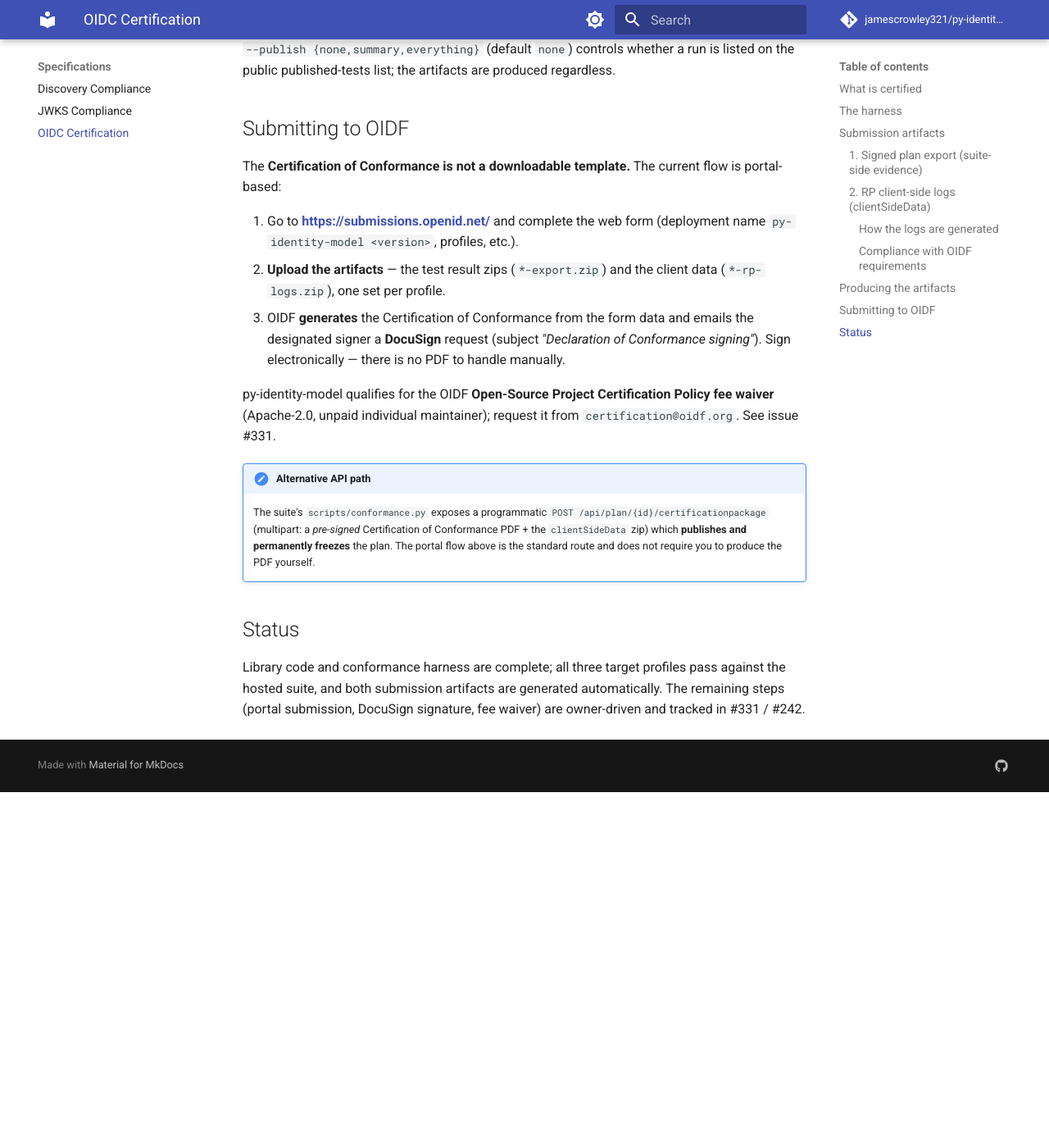
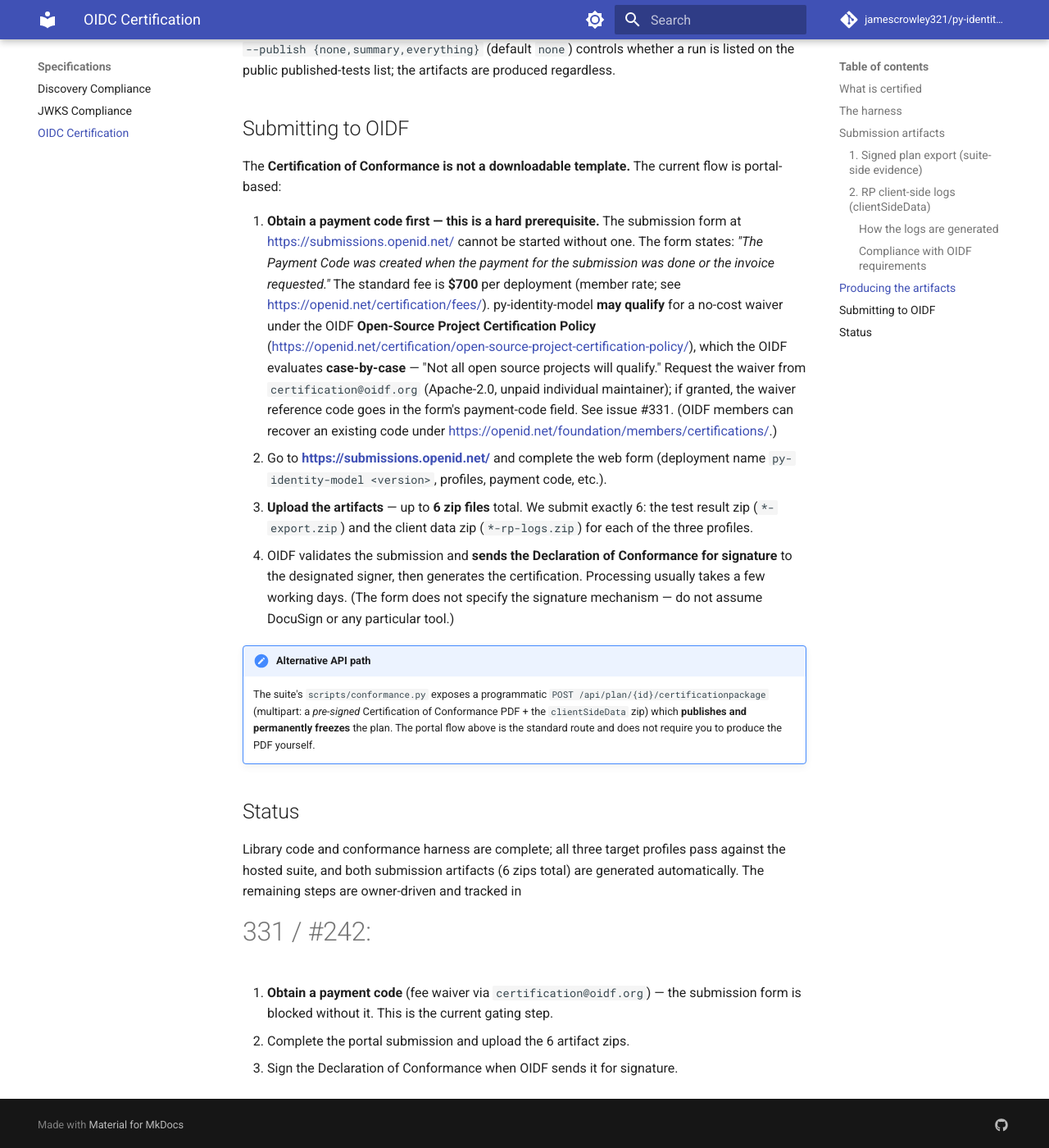
Before and after one commit to jamescrowley321/py-identity-model, an MkDocs documentation site: the page built from docs/certification.md, in a window 1280 px wide and 1400 px high, scrolled down 3303 px. Shown: the whole window at 82% size. Built offline with MkDocs 1.6.1 and Material for MkDocs 9.7.7, drawn with Linux system fonts in a browser that asks for light colours; comment, search, counter and statistics services are not loaded; before the commit the page ends 4269 px from its top, so only the background shows below that.

Commit message:
docs(certification): correct submission flow — payment code gate, sourced waiver
- Payment code is a hard prerequisite to start the submissions.openid.net form
- Remove unsubstantiated DocuSign specifics; form does not name a signature tool
- Source the OSS fee waiver to OIDF policy + fee pages; note it is case-by-case
  ($700/deployment; "Not all open source projects will qualify")
- Clarify 6-zip upload (3 profiles x export + rp-logs) matches the form's limit

Co-Authored-By: Claude Opus 4.8 (1M context) <noreply@anthropic.com>

```diff
--- a/docs/certification.md
+++ b/docs/certification.md
@@ -145,18 +145,29 @@ regardless.
 The **Certification of Conformance is not a downloadable template.** The current
 flow is portal-based:
 
+0. **Obtain a payment code first — this is a hard prerequisite.** The submission
+   form at <https://submissions.openid.net/> cannot be started without one. The
+   form states: *"The Payment Code was created when the payment for the
+   submission was done or the invoice requested."* The standard fee is **$700**
+   per deployment (member rate; see
+   <https://openid.net/certification/fees/>). py-identity-model **may qualify**
+   for a no-cost waiver under the OIDF **Open-Source Project Certification
+   Policy** (<https://openid.net/certification/open-source-project-certification-policy/>),
+   which the OIDF evaluates **case-by-case** — "Not all open source projects
+   will qualify." Request the waiver from `certification@oidf.org`
+   (Apache-2.0, unpaid individual maintainer); if granted, the waiver reference
+   code goes in the form's payment-code field. See issue #331. (OIDF members can
+   recover an existing code under
+   <https://openid.net/foundation/members/certifications/>.)
 1. Go to **<https://submissions.openid.net/>** and complete the web form
-   (deployment name `py-identity-model <version>`, profiles, etc.).
-2. **Upload the artifacts** — the test result zips (`*-export.zip`) and the
-   client data (`*-rp-logs.zip`), one set per profile.
-3. OIDF **generates** the Certification of Conformance from the form data and
-   emails the designated signer a **DocuSign** request (subject *"Declaration of
-   Conformance signing"*). Sign electronically — there is no PDF to handle
-   manually.
-
-py-identity-model qualifies for the OIDF **Open-Source Project Certification
-Policy fee waiver** (Apache-2.0, unpaid individual maintainer); request it from
-`certification@oidf.org`. See issue #331.
+   (deployment name `py-identity-model <version>`, profiles, payment code, etc.).
+2. **Upload the artifacts** — up to **6 zip files** total. We submit exactly 6:
+   the test result zip (`*-export.zip`) and the client data zip (`*-rp-logs.zip`)
+   for each of the three profiles.
+3. OIDF validates the submission and **sends the Declaration of Conformance for
+   signature** to the designated signer, then generates the certification.
+   Processing usually takes a few working days. (The form does not specify the
+   signature mechanism — do not assume DocuSign or any particular tool.)
 
 !!! note "Alternative API path"
     The suite's `scripts/conformance.py` exposes a programmatic
@@ -168,6 +179,11 @@ Policy fee waiver** (Apache-2.0, unpaid individual maintainer); request it from
 ## Status
 
 Library code and conformance harness are complete; all three target profiles
-pass against the hosted suite, and both submission artifacts are generated
-automatically. The remaining steps (portal submission, DocuSign signature, fee
-waiver) are owner-driven and tracked in #331 / #242.
+pass against the hosted suite, and both submission artifacts (6 zips total) are
+generated automatically. The remaining steps are owner-driven and tracked in
+#331 / #242:
+
+1. **Obtain a payment code** (fee waiver via `certification@oidf.org`) — the
+   submission form is blocked without it. This is the current gating step.
+2. Complete the portal submission and upload the 6 artifact zips.
+3. Sign the Declaration of Conformance when OIDF sends it for signature.
```
